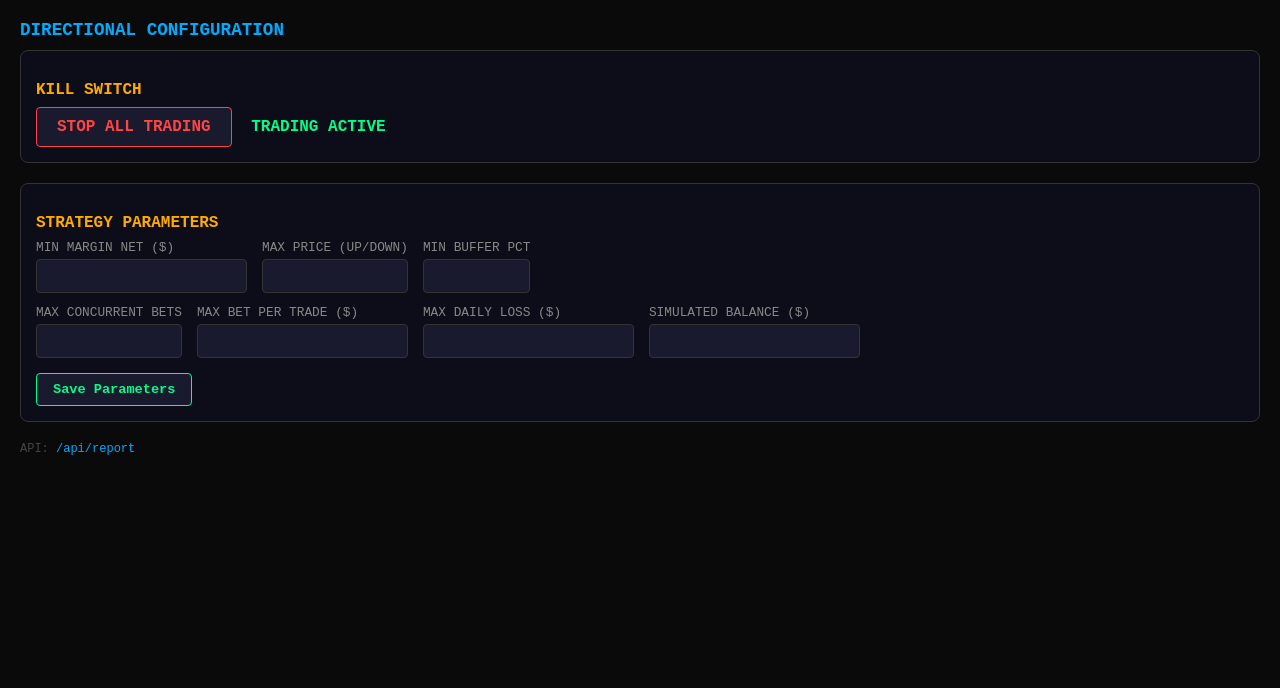
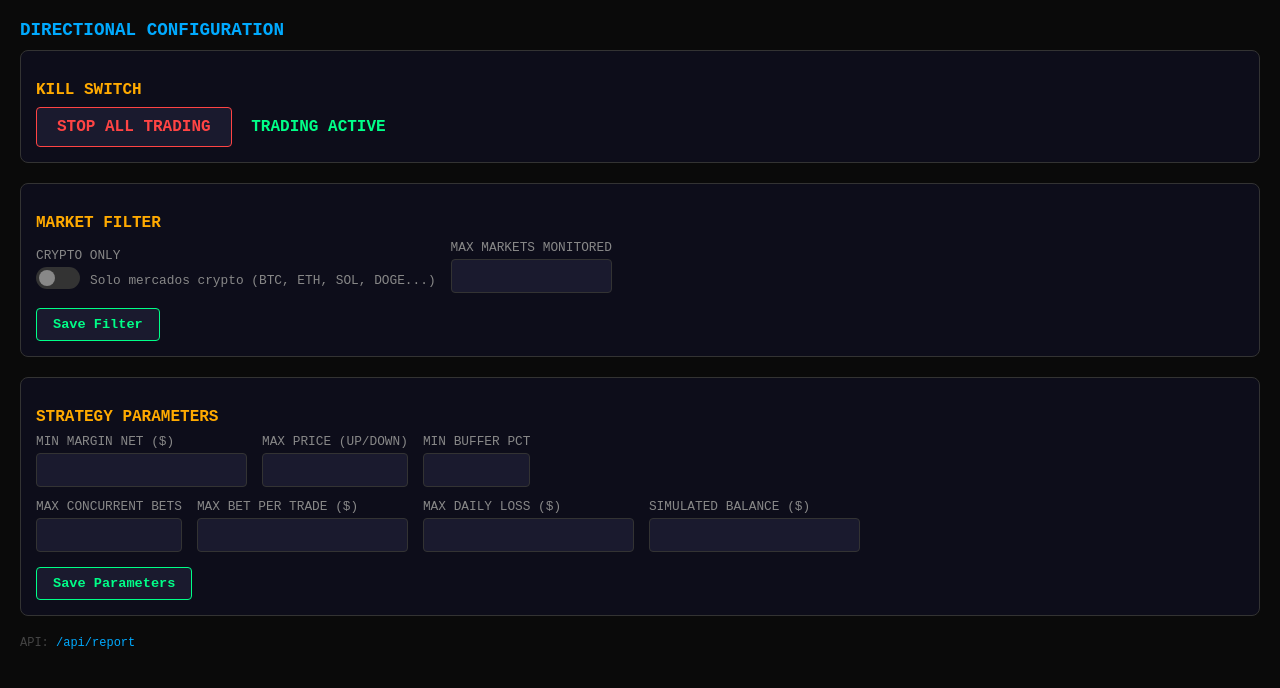
Before and after one commit to dignitasjota/polybot, a Python web app: template src/templates/panel/directional.html in a window 1280 px wide. Shown: the part 86-774 px from the top of the page. Run offline with Jinja, Linux system fonts and the light colour scheme; the template is opened without the code that fills it, so the values that code supplies are empty.

Commit message:
Añadido filtrado por solo mercados cripto

```diff
--- a/config/config.toml
+++ b/config/config.toml
@@ -5,8 +5,9 @@ enabled = true
 name = "closing_arbitrage"
 
 # Criterios de entrada
-max_time_to_resolution = "1h"     # Solo mercados que resuelven en <1h
+max_time_to_resolution = "5m"     # Solo mercados que resuelven en <5min
 min_margin_net = 0.008            # Margen minimo por share tras fees ($0.008)
+tag = "crypto"                    # Solo mercados con tag crypto
 max_price = 0.60                  # Precio maximo para bets Up/Down directional
 min_buffer_pct = 0.10             # Buffer minimo % para confirmacion de precio Binance
 max_concurrent_bets = 3           # Max bets directionales concurrentes
@@ -44,7 +45,7 @@ simulated_balance = 1000.0         # Capital inicial simulado para paper trading
 [data]
 stale_data_threshold_seconds = 5  # Pausar si datos >5s antiguos
 gamma_poll_interval_seconds = 60  # Polling Gamma API cada 1 min (necesario para mercados de 5 min)
-max_markets_monitored = 200        # Maximo mercados a monitorear
+max_markets_monitored = 50         # Maximo mercados a monitorear
 
 [websocket]
 ping_interval_seconds = 10
--- a/src/config.py
+++ b/src/config.py
@@ -30,6 +30,7 @@ class StrategyConfig:
     max_price: float = 0.60          # Max price for up/down directional bets
     min_buffer_pct: float = 0.10     # Min buffer % for price confirmation
     max_concurrent_bets: int = 3     # Max concurrent directional bets
+    tag: str = ""                    # Filter markets by tag (e.g. "crypto")
     probability_tiers: list[ProbabilityTier] = field(default_factory=lambda: [
         ProbabilityTier(max_hours=0.5, min_probability=0.93),
         ProbabilityTier(max_hours=2, min_probability=0.95),
--- a/src/gamma_client.py
+++ b/src/gamma_client.py
@@ -71,6 +71,7 @@ class GammaClient:
         self,
         max_time_to_resolution: timedelta = timedelta(hours=24),
         max_results: int = 50,
+        tag: str = "",
     ) -> list[Market]:
         """Fetch active markets closing within max_time_to_resolution.
 
@@ -98,6 +99,8 @@ class GammaClient:
                 "limit": str(page_size),
                 "offset": str(offset),
             }
+            if tag:
+                params["tag"] = tag
 
             try:
                 async with session.get(
--- a/src/main.py
+++ b/src/main.py
@@ -282,6 +282,7 @@ class Bot:
         markets = await self.gamma.fetch_active_markets(
             max_time_to_resolution=self.config.strategy.max_time_to_resolution,
             max_results=self.config.data.max_markets_monitored,
+            tag=self.config.strategy.tag,
         )
 
         new_count = 0
--- a/src/templates/panel/directional.html
+++ b/src/templates/panel/directional.html
@@ -24,6 +24,39 @@
             {% endif %}
         </form>
     </div>
+</div>
+
+{# Market Filter #}
+<div class="section">
+    <h3>MARKET FILTER</h3>
+    <form method="POST" action="/panel/directional/params">
+        <div class="form-row">
+            <div class="form-group">
+                <label>Crypto Only</label>
+                <div style="display:flex;align-items:center;gap:10px;">
+                    <label class="toggle">
+                        <input type="checkbox" id="crypto_only_toggle" name="crypto_only" value="true"
+                            {{ 'checked' if params.crypto_only else '' }}
+                            onchange="updateMaxMarkets()">
+                        <span class="slider"></span>
+                    </label>
+                    <span style="color:#888;font-size:0.8em;">Solo mercados crypto (BTC, ETH, SOL, DOGE...)</span>
+                </div>
+            </div>
+            <div class="form-group">
+                <label>Max Markets Monitored</label>
+                <input type="number" id="max_markets_input" name="max_markets_monitored"
+                    value="{{ params.max_markets_monitored }}" min="1" max="500" step="1"
+                    {{ 'style=color:#555;background:#111; disabled' if params.crypto_only else '' }}>
+                <span id="max_markets_hint" style="color:#555;font-size:0.75em;display:{{ 'block' if params.crypto_only else 'none' }};">
+                    Limitado a 50 en modo crypto
+                </span>
+            </div>
+        </div>
+        <div style="margin-top:15px;">
+            <button type="submit" class="btn btn-success">Save Filter</button>
+        </div>
+    </form>
 </div>
 
 {# Parameters #}
@@ -67,4 +100,24 @@
         </div>
     </form>
 </div>
+
+<script>
+function updateMaxMarkets() {
+    var cb = document.getElementById('crypto_only_toggle');
+    var input = document.getElementById('max_markets_input');
+    var hint = document.getElementById('max_markets_hint');
+    if (cb.checked) {
+        input.value = 50;
+        input.disabled = true;
+        input.style.color = '#555';
+        input.style.background = '#111';
+        hint.style.display = 'block';
+    } else {
+        input.disabled = false;
+        input.style.color = '';
+        input.style.background = '';
+        hint.style.display = 'none';
+    }
+}
+</script>
 {% endblock %}
```
Also changed, not shown: src/web/config_manager.py (+20 -0 lines), src/web/routes_panel.py (+9 -1 lines).
